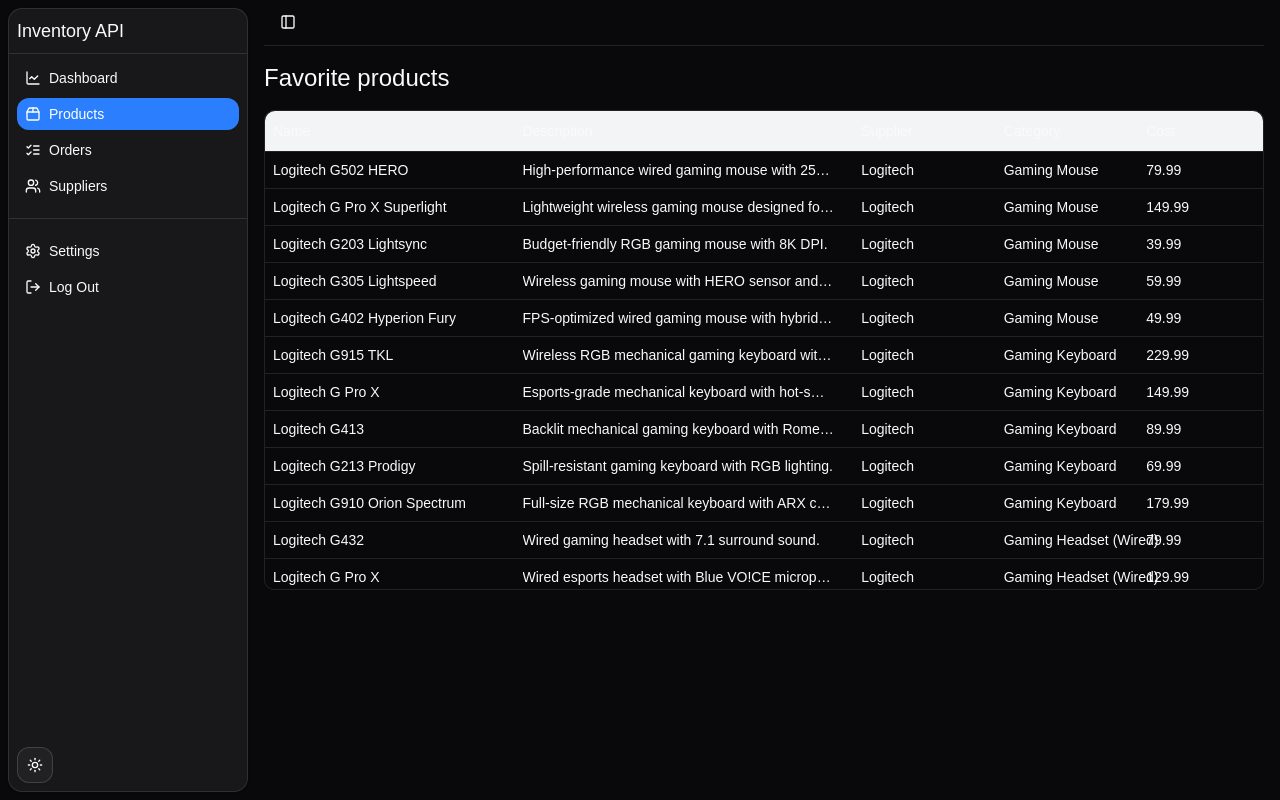
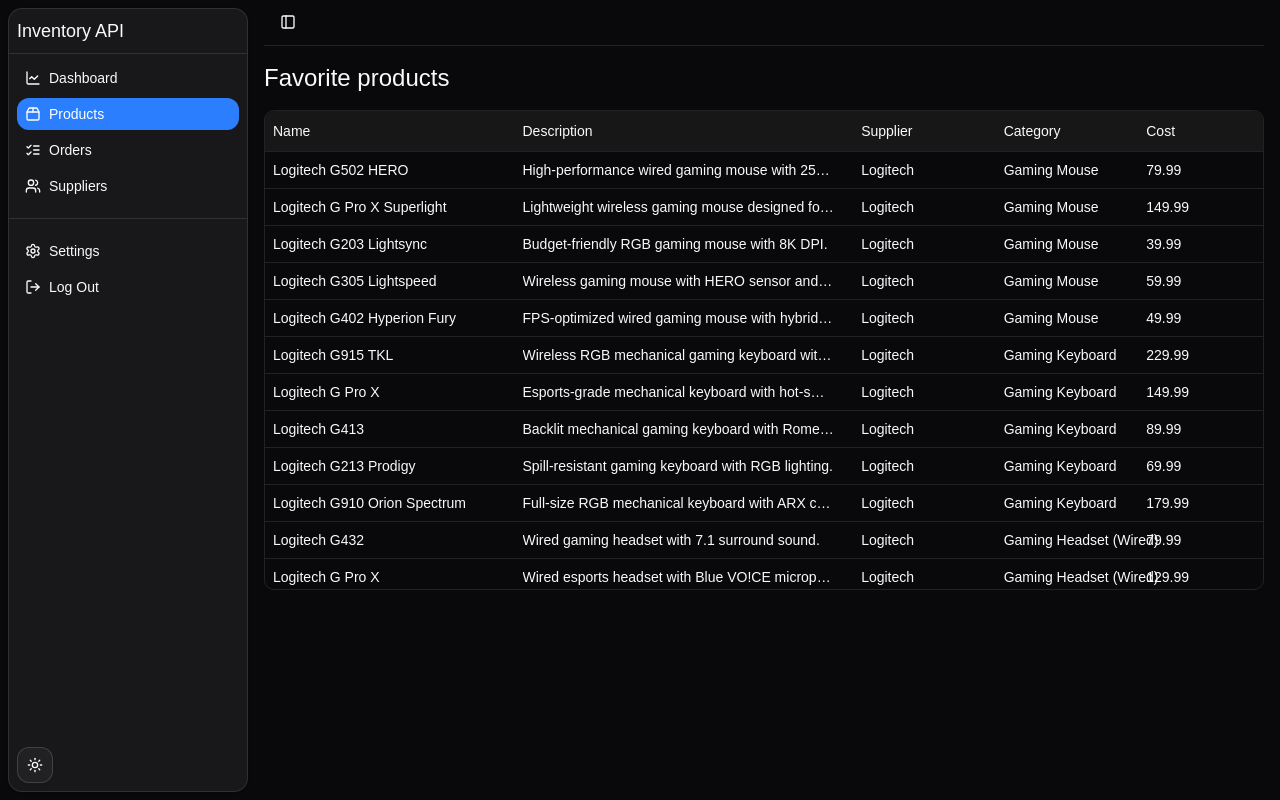
Before and after one commit to mrdsx/inventory-api, a Next.js app in the folder frontend/: page /products/favorite in a window 1280 px wide. Built offline with nearby package versions, Linux system fonts and the light colour scheme.

Commit message:
fix(frontend): fix issue when applying styles to table header depending on color theme
affected: app.css

```diff
--- a/frontend/src/styles/app.css
+++ b/frontend/src/styles/app.css
@@ -5,5 +5,9 @@
 }
 
 .table-header {
-  @apply bg-gray-100 hover:bg-gray-200 dark:bg-neutral-900 dark:hover:bg-neutral-800;
+  @apply bg-gray-100 hover:bg-gray-200;
 }
+
+.dark .table-header {
+  @apply bg-neutral-900 hover:bg-neutral-800;
+}
```
